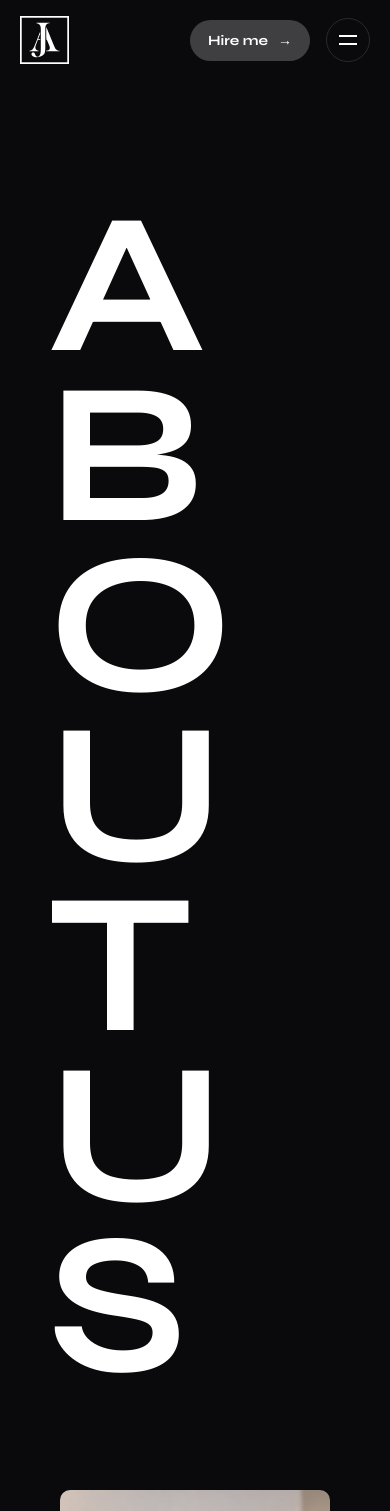
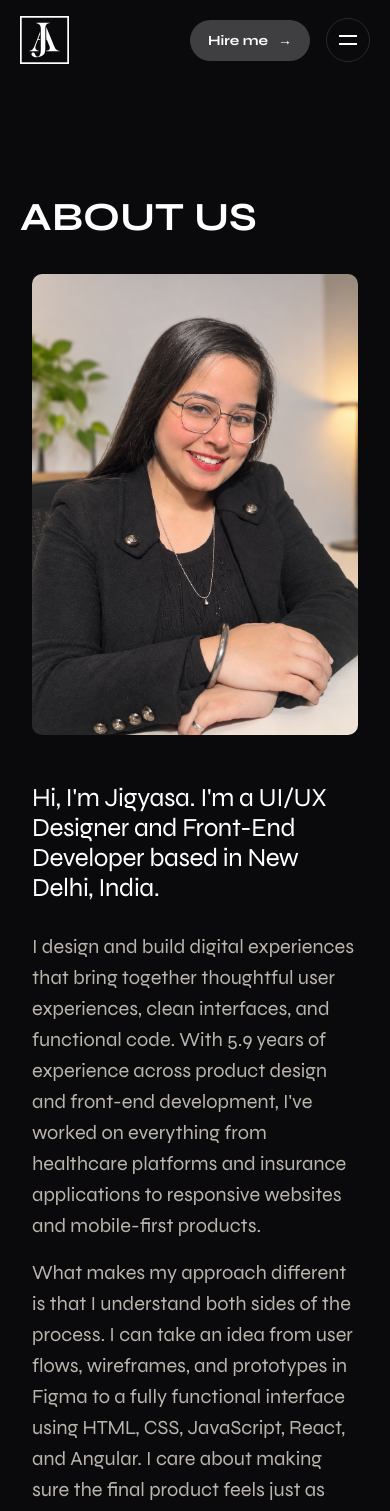
Before and after one commit to Jigyasaanand1407/JigyasaAnandPortfolio, a React (Vite) app: page /aboutUs in a window 390 px wide. Shown: the top 1511 px of the page. Built offline with nearby package versions, Linux system fonts and the light colour scheme.

Commit message:
About us mobile UI

```diff
--- a/src/pages/AboutPage/AboutPage.jsx
+++ b/src/pages/AboutPage/AboutPage.jsx
@@ -17,7 +17,7 @@ const AboutPage = () => {
               className="img-fluid my-pic"
             />
           </div>
-          <div className="col-md-6 px-4">
+          <div className="col-md-6 px-4 mt-5 mt-md-0">
             <div className="intro-heading">
               Hi, I'm Jigyasa. I'm a UI/UX Designer and Front-End Developer
               based in New Delhi, India.
@@ -64,7 +64,7 @@ const AboutPage = () => {
                 Tools & Technologies
               </div>
               <div className="row">
-                <div className="col-md-6">
+                <div className="col-sm-6">
                   <ul>
                     <li>HTML</li>
                     <li>CSS</li>
@@ -74,7 +74,7 @@ const AboutPage = () => {
                     <li>Angular</li>
                   </ul>
                 </div>
-                <div className="col-md-6">
+                <div className="col-sm-6">
                   <ul>
                     <li>Figma</li>
                     <li>GSAP</li>
--- a/src/pages/AboutPage/AboutPage.scss
+++ b/src/pages/AboutPage/AboutPage.scss
@@ -1,11 +1,23 @@
 .about-us-page {
-    margin-bottom: 200px;
+  margin-bottom: 200px;
   .fs-200 {
     font-size: 200px;
     margin-top: 200px;
+    @media (max-width: 1200px) {
+      font-size: 100px;
+    }
+    @media (max-width: 767px) {
+      font-size: 70px;
+    }
+    @media (max-width: 580px) {
+      font-size: 40px;
+    }
   }
   .intro-sec {
     margin-top: 100px;
+    @media (max-width: 767px) {
+      margin-top: 40px;
+    }
     img.my-pic {
       border-radius: 10px;
     }
@@ -36,6 +48,11 @@
         padding-left: 0;
         li {
           font-size: 20px;
+          padding: 10px 0;
+          transition: transform 0.3s ease;
+          &:hover{
+            transform: translateX(15px);
+          }
         }
       }
     }
--- a/src/scss/styles.scss
+++ b/src/scss/styles.scss
@@ -301,3 +301,8 @@ img.dark-img{
   filter: brightness(0);
   transition: filter 0.3s ease;
 }
+@media (max-width: 767px) {
+    .px-5{
+    padding: 0 20px !important;
+}
+}
```
